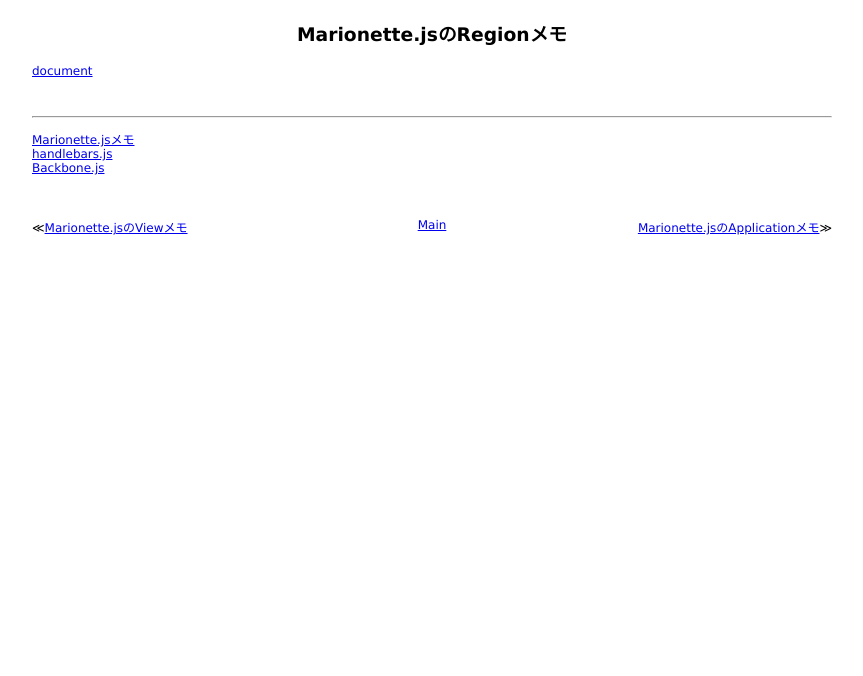
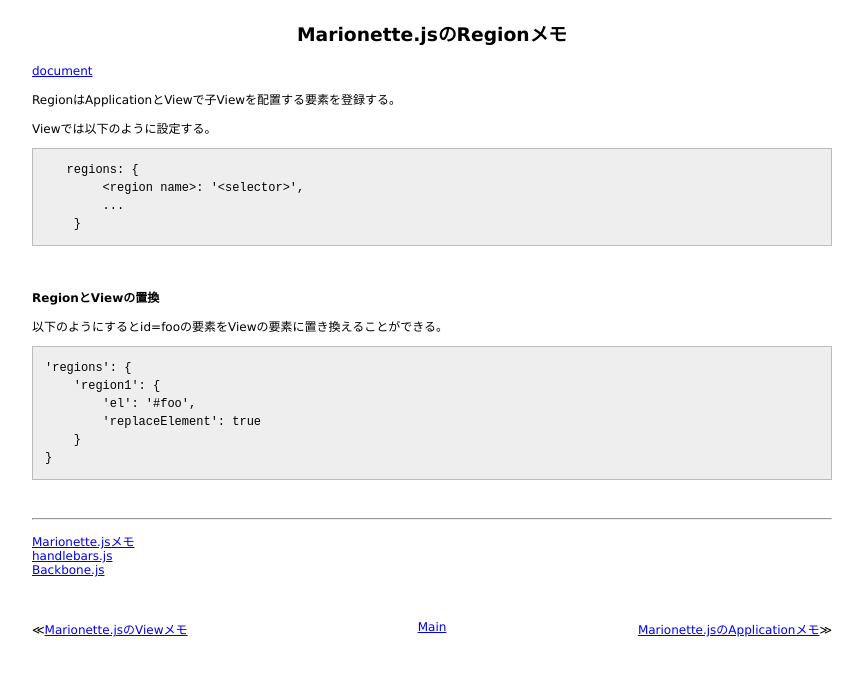
Before and after one commit to 38elements/38elements.github.com, a Jekyll site: the page built from _posts/2016-10-10-marionettejs-region.md, in a window 1280 px wide. Shown: the top 676 px of the page, without its empty margins (208-1071 px from the left). Built offline with Jekyll 4.4.1, drawn with Linux system fonts in a browser that asks for light colours.

Commit message:
Update 2016-10-10-marionettejs-region.md

````diff
--- a/_posts/2016-10-10-marionettejs-region.md
+++ b/_posts/2016-10-10-marionettejs-region.md
@@ -4,6 +4,31 @@ title: Marionette.jsのRegionメモ
 ---
 [document](http://marionettejs.com/docs/master/marionette.region.html)
 
+RegionはApplicationとViewで子Viewを配置する要素を登録する。
+
+Viewでは以下のように設定する。
+
+```
+   regions: {
+        <region name>: '<selector>',
+        ...
+    }
+```
+<br>
+
+#### RegionとViewの置換
+以下のようにするとid=fooの要素をViewの要素に置き換えることができる。
+
+```
+'regions': {
+    'region1': {
+        'el': '#foo',
+        'replaceElement': true
+    }
+}
+ ```
+
+
 <br>
 <hr>
 [Marionette.jsメモ](/2016/09/11/backbone_marionette.html)
````
